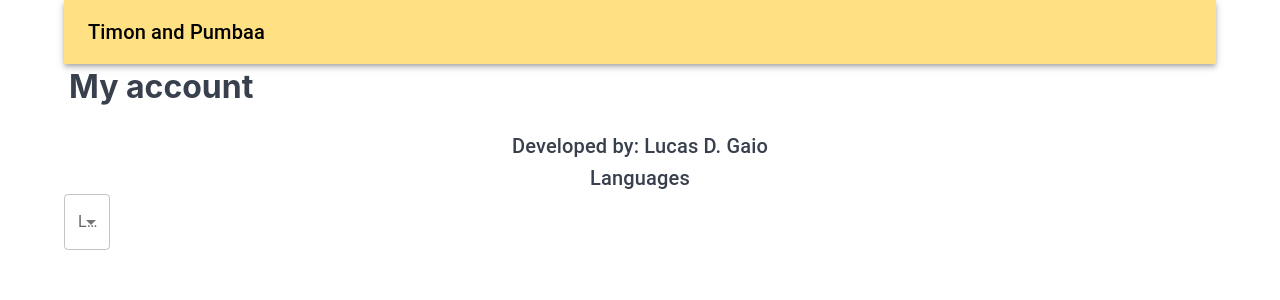
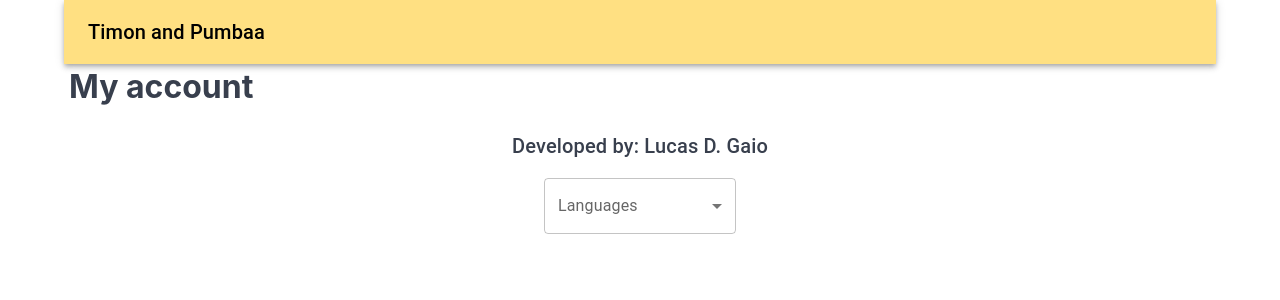
Before and after one commit to cormac21/general-grievous, a React (Create React App) app: page /my_account in a window 1280 px wide. Shown: the top 300 px of the page. Built offline with nearby package versions, Linux system fonts and the light colour scheme.

Commit message:
Center language select; Only Large App Bar gets maxWidth;

```diff
--- a/src/components/Footer.js
+++ b/src/components/Footer.js
@@ -9,9 +9,6 @@ const Footer = (props) => {
         <Typography variant="h6" textAlign="center" >
           <FormattedMessage id="footer_credits" />
         </Typography>
-        <Typography variant="h6" textAlign="center" >
-            <FormattedMessage id="languages" />
-        </Typography>
         <LanguageSelect currentLocale={props.currentLocale} handleChange={props.handleChange} />
       </Container>
     );
--- a/src/components/LanguageSelect.js
+++ b/src/components/LanguageSelect.js
@@ -1,20 +1,18 @@
-import {useState} from "react";
-import {FormControl, InputLabel, MenuItem, Select} from "@mui/material";
+import {FormControl, Grid, InputLabel, MenuItem, Select} from "@mui/material";
 import {LOCALES} from "../i18n/locales";
 
-
 const LanguageSelect = (props) => {
-    const [currentLocale, setCurrentLocale] = useState(props.currentLocale);
-
     const languages = [
-        { name: "English", code: LOCALES.ENGLISH},
-        { name: "Português", code: LOCALES.PORTUGUESE},
-        { name: "Español", code: LOCALES.SPANISH},
+        {name: "English", code: LOCALES.ENGLISH},
+        {name: "Português", code: LOCALES.PORTUGUESE},
+        {name: "Español", code: LOCALES.SPANISH},
     ]
 
     return (
       <>
-        <FormControl>
+        <Grid container justifyContent="center" mt={2}>
+          <Grid md={2} sm={12} xs={6}>
+            <FormControl fullWidth>
               <InputLabel id="languages-label">Languages</InputLabel>
               <Select onChange={props.handleChange} label="Languages" labelId="languages-label">
                 <MenuItem value={languages[0].code}>{languages[0].name}</MenuItem>
@@ -22,9 +20,10 @@ const LanguageSelect = (props) => {
                 <MenuItem value={languages[2].code}>{languages[2].name}</MenuItem>
               </Select>
             </FormControl>
+          </Grid>
+        </Grid>
       </>
     );
-
 }
 
 export default LanguageSelect;
--- a/src/components/top/ApplicationBar.js
+++ b/src/components/top/ApplicationBar.js
@@ -1,4 +1,4 @@
-import {Container, useMediaQuery, useTheme} from "@mui/material";
+import { useMediaQuery, useTheme} from "@mui/material";
 import MobileAppBar from "./MobileAppBar";
 import LargeAppBar from "./LargeAppBar";
 
@@ -19,15 +19,13 @@ const ApplicationBar = (props) => {
     const isMobileViewport = useMediaQuery(theme.breakpoints.down('md'));
 
     return (
-      <Container sx={{
-          maxWidth: 1182
-      }}>
+        <>
         { isMobileViewport ?
           <MobileAppBar />
         :
           <LargeAppBar />
         }
-      </Container>
+        </>
     );
 };
 
--- a/src/components/top/LargeAppBar.js
+++ b/src/components/top/LargeAppBar.js
@@ -2,11 +2,12 @@ import {AppBar, Box, Container, Toolbar, Typography} from "@mui/material";
 import {Link} from "react-router-dom";
 import {FormattedMessage} from "react-intl";
 
-
 const LargeAppBar = () => {
 
     return (
-        <Box>
+      <Container sx={{
+          maxWidth: 1132
+      }} >
         <AppBar position="static" color="primary">
           <Container maxWidth="xl">
             <Toolbar disableGutters>
@@ -16,12 +17,11 @@ const LargeAppBar = () => {
                 </Link>
               </Typography>
               <Box flex='1'>
-
               </Box>
             </Toolbar>
           </Container>
         </AppBar>
-        </Box>
+      </Container>
     );
 }
 
```
Lines whose indentation alone changed are shown as unchanged.
